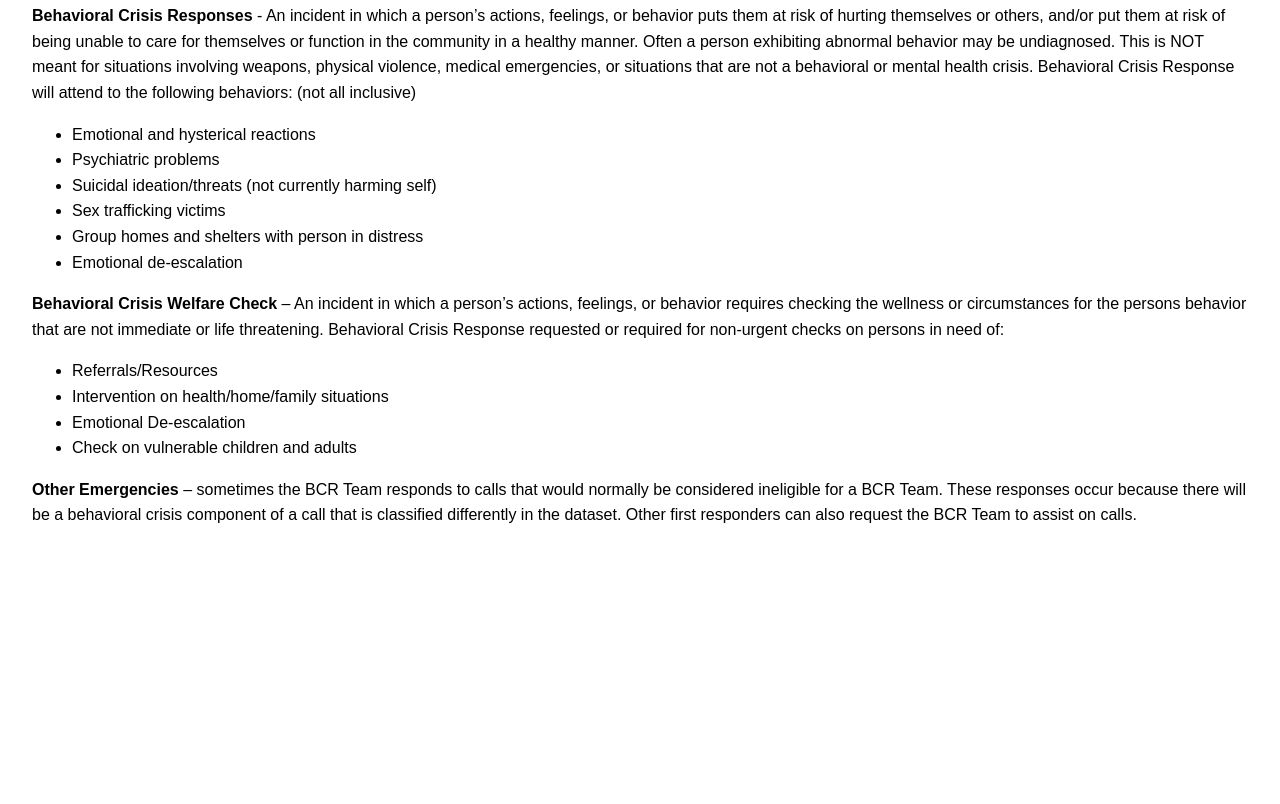
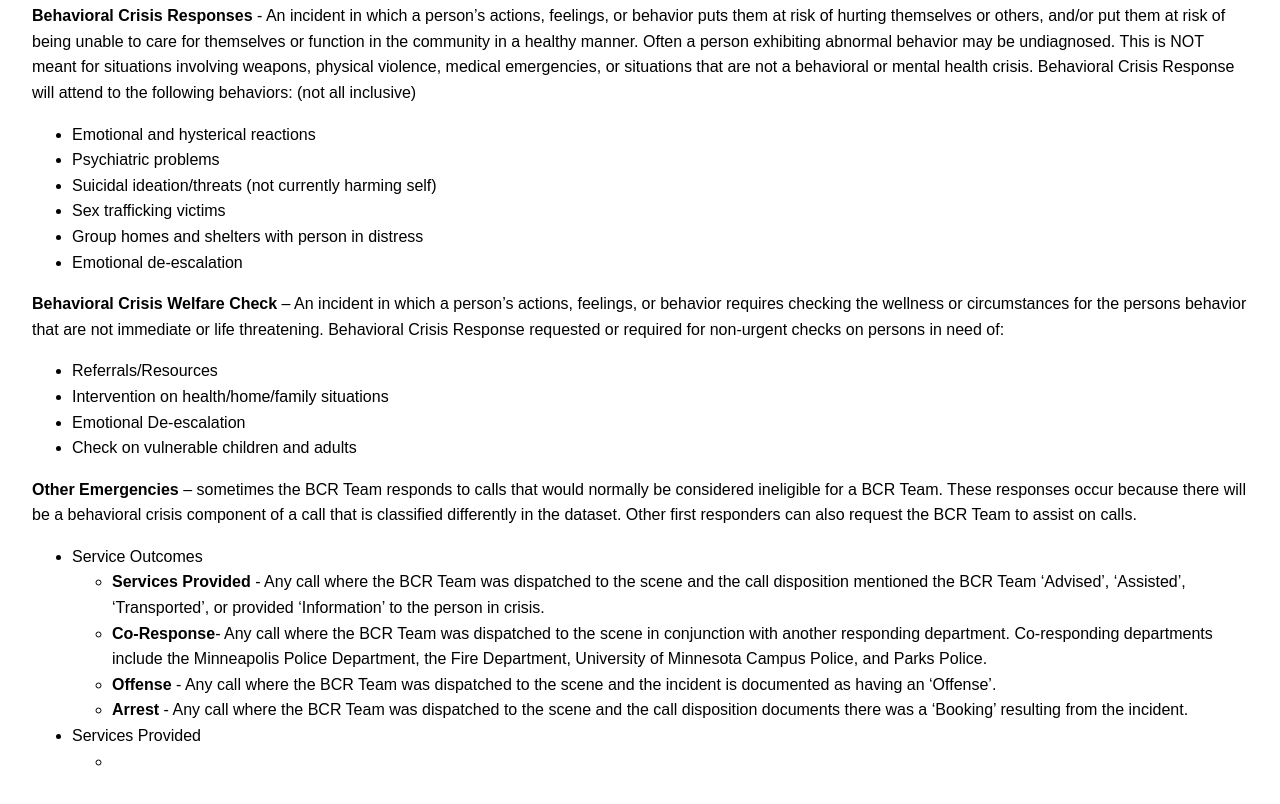
Before and after one commit to michael-thompson-nyu/minneapolis_bcr, a plain HTML site: page index.html in a window 1280 px wide. Shown: the part 542-1346 px from the top of the page. Before the commit the page ends 1118 px from the top, so only its background shows below. Drawn offline with Linux system fonts and the light colour scheme.

Commit message:
Update index.html
more text

```diff
--- a/index.html
+++ b/index.html
@@ -53,6 +53,19 @@
              <li>Check on vulnerable children and adults</li>
          </ul>
         <p><b>Other Emergencies</b> – sometimes the BCR Team responds to calls that would normally be considered ineligible for a BCR Team. These responses occur because there will be a behavioral crisis component of a call that is classified differently in the dataset. Other first responders can also request the BCR Team to assist on calls.</p>
+        <ul>
+            <li> Service Outcomes</li>
+            <ul>
+                <li><b>Services Provided</b> - Any call where the BCR Team was dispatched to the scene and the call disposition mentioned the BCR Team ‘Advised’, ‘Assisted’, ‘Transported’, or provided ‘Information’ to the person in crisis.</li>
+                <li><b>Co-Response</b>- Any call where the BCR Team was dispatched to the scene in conjunction with another responding department. Co-responding departments include the Minneapolis Police Department, the Fire Department, University of Minnesota Campus Police, and Parks Police.</li>
+                <li><b>Offense</b> - Any call where the BCR Team was dispatched to the scene and the incident is documented as having an ‘Offense’.</li>
+                <li><b>Arrest</b> - Any call where the BCR Team was dispatched to the scene and the call disposition documents there was a ‘Booking’ resulting from the incident. </li>
+            </ul>
+            <li>Services Provided</li>
+            <ul>
+                <li></li>
+            </ul>
+        </ul>
     </main>
 
 </body>
```
